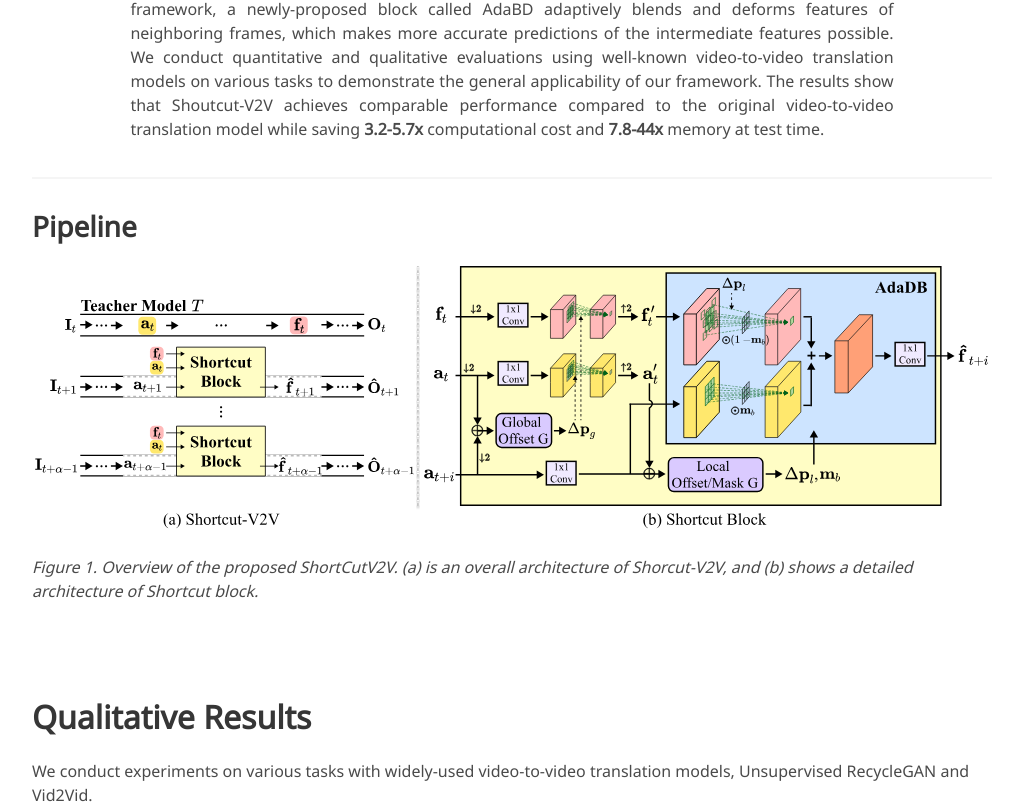
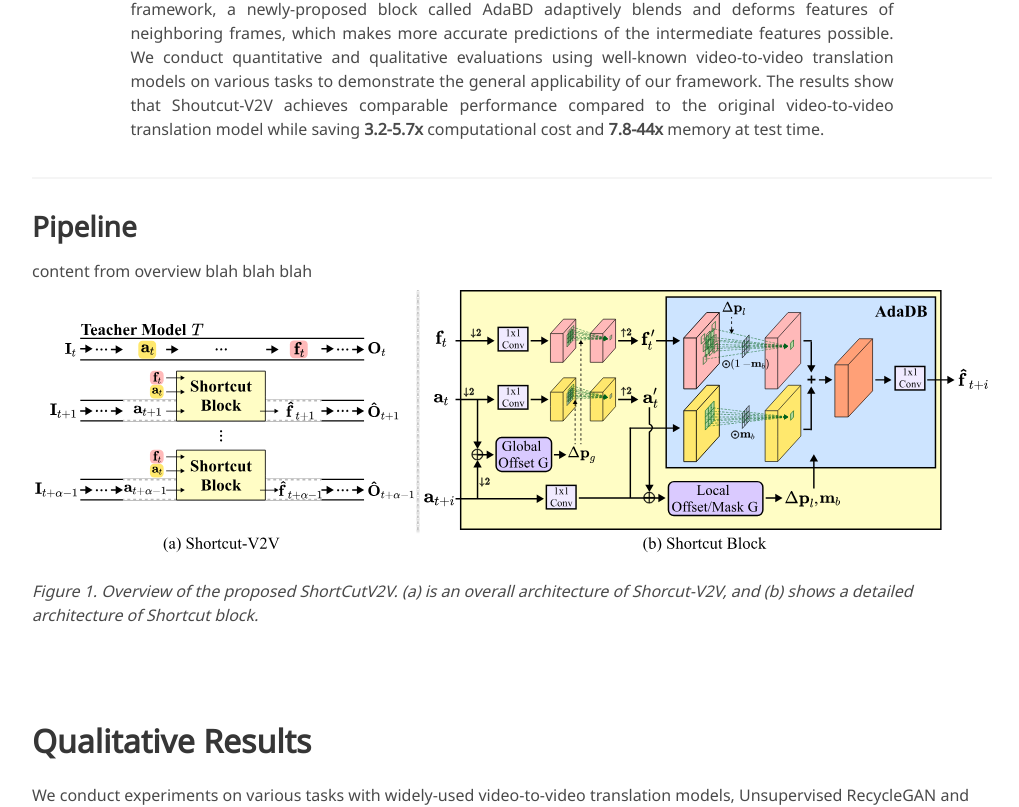
Before and after one commit to shortcut-v2v/shortcut-v2v.github.io, a Jekyll site: the page built from index.md, in a window 1280 px wide and 900 px high, scrolled down 1061 px, cut to the strip 0-807 px from the top of the window. Shown: the whole strip, without its empty margins (128-1147 px from the left). Built offline with Jekyll 4.4.1, drawn with Linux system fonts in a browser that asks for light colours; some web fonts are replaced.

Commit message:
Update index.md

```diff
--- a/index.md
+++ b/index.md
@@ -33,6 +33,7 @@ The results show that Shoutcut-V2V achieves comparable performance compared to t
 ---
 
 ## Pipeline
+content from overview blah blah blah
 ![Turing Machine](/static/image/method_iccv.svg)
 
 *Figure 1. Overview of the proposed ShortCutV2V. (a) is an overall architecture of Shorcut-V2V, and (b) shows a detailed architecture of Shortcut block.*
```
